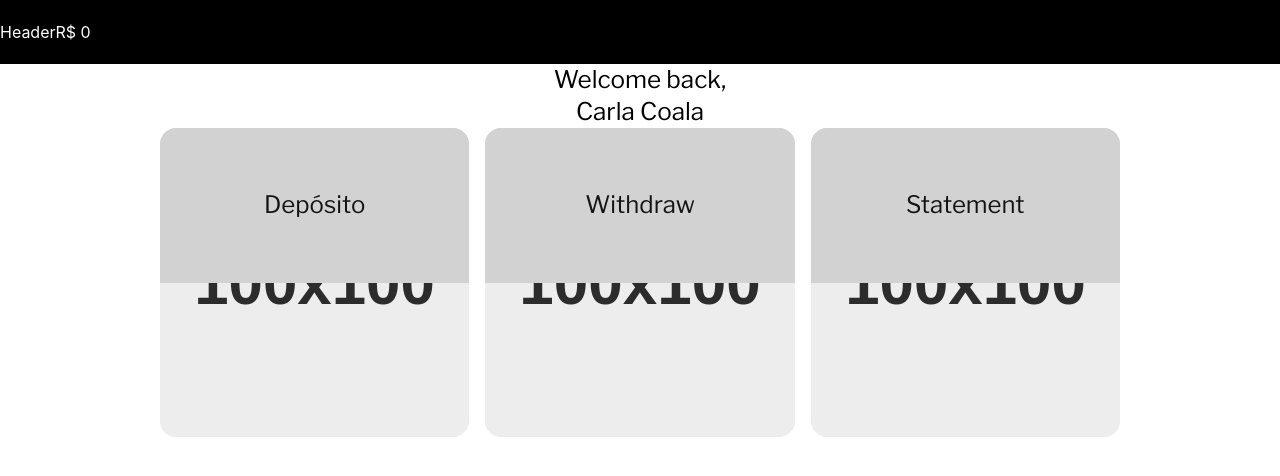
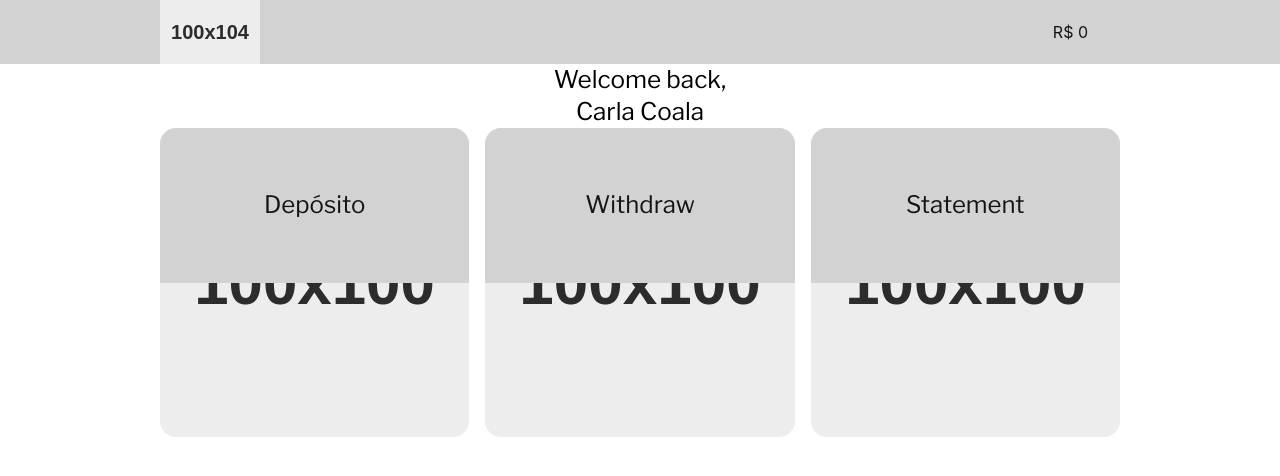
Before and after one commit to vicalejuri/spinpay-qebank-challenge, a React (Vite) app: page / in a window 1280 px wide. Shown: the top 476 px of the page. Built offline with nearby package versions, Linux system fonts and the light colour scheme; no server answers.

Commit message:
Improved Header layout

```diff
--- a/src/components/Header/Header.module.css
+++ b/src/components/Header/Header.module.css
@@ -4,10 +4,28 @@
 
 .header {
   height: var(--headerH);
+
+  color: var(--primary, #000);
+  background-color: var(--surface1, #d2d2d2);
+}
+
+.pageWrapper {
+  height: inherit;
   display: flex;
   flex-direction: row;
   align-items: center;
+}
 
-  color: var(--invert, white);
-  background-color: var(--surface2, #000000);
+.logo {
+  max-height: 100%;
+  overflow: hidden;
+
+  display: flex;
+  align-items: center;
+  justify-content: center;
 }
+
+.right {
+  margin-right: 2em;
+  margin-left: auto;
+}
--- a/src/components/Header/Header.tsx
+++ b/src/components/Header/Header.tsx
@@ -1,15 +1,24 @@
 import { Link } from 'react-router-dom';
 import styles from './Header.module.css';
 
+import SvgPlaceholder from '../SvgPlaceholder';
+
 import { observer } from 'mobx-react-lite';
 import { useFundsStore } from '$features/funds/store';
+import { cn } from '$lib/utils';
 
 const Header = () => {
   const funds = useFundsStore();
   return (
     <header className={styles.header}>
-      Header
-      <span id="balance">R$ {funds?.balance}</span>
+      <div className={cn('pageWrapper', styles.pageWrapper)}>
+        <Link to="/" className={styles.logo}>
+          <img src={SvgPlaceholder({ width: 100, height: 104 })} />
+        </Link>
+        <div className={styles.right}>
+          <span id="balance">R$ {funds?.balance}</span>
+        </div>
+      </div>
     </header>
   );
 };
--- a/src/index.css
+++ b/src/index.css
@@ -20,3 +20,9 @@ h6 {
   margin-block-start: 0;
   margin-block-end: 0;
 }
+
+.pageWrapper {
+  width: 100%;
+  max-width: 960px;
+  margin: 0 auto;
+}
--- a/src/lib/layouts/PancakeStack/Pancake.module.css
+++ b/src/lib/layouts/PancakeStack/Pancake.module.css
@@ -4,9 +4,3 @@
 
   height: 100vh;
 }
-
-.pageWrapperCenter {
-  width: 100%;
-  max-width: 960px;
-  margin: 0 auto;
-}
```
